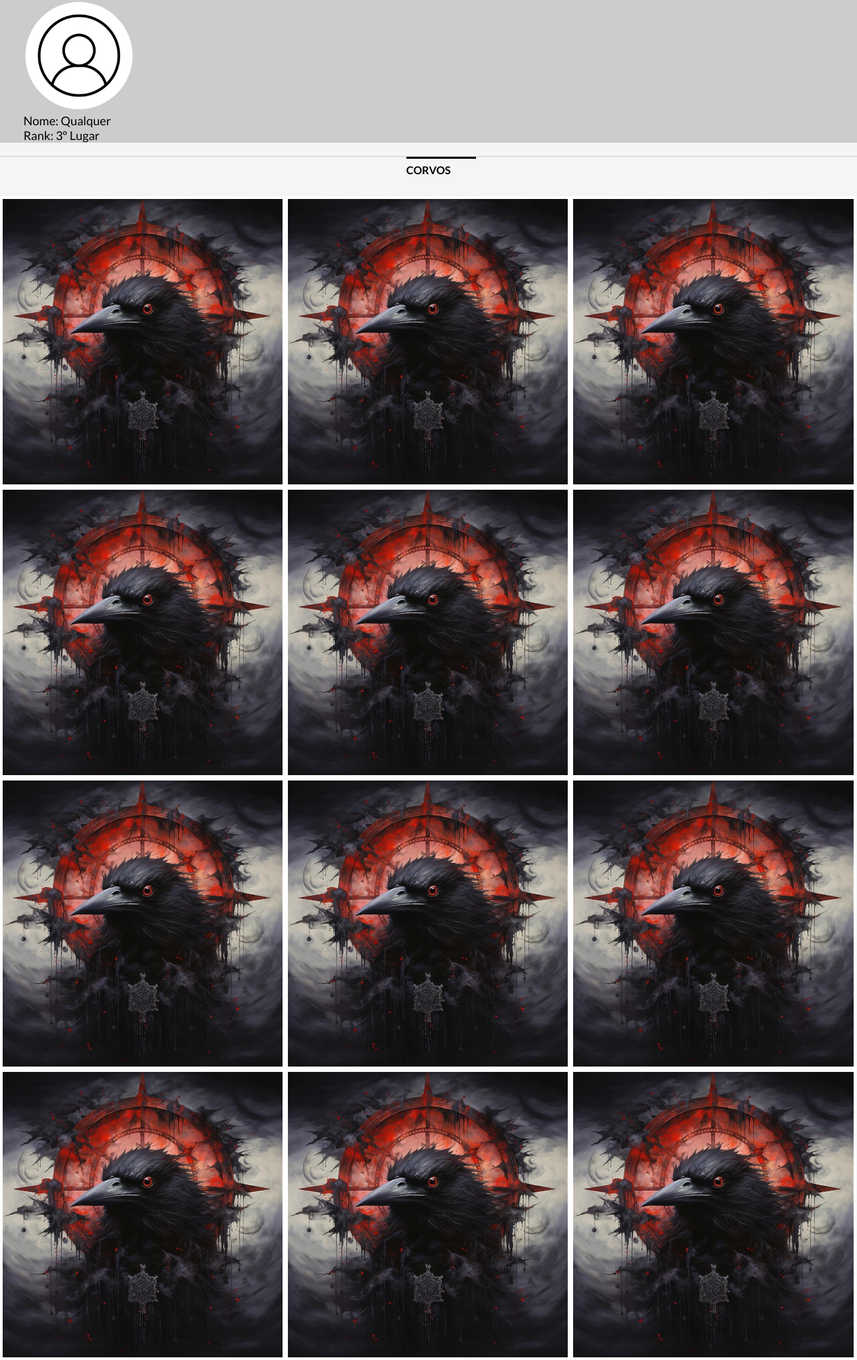
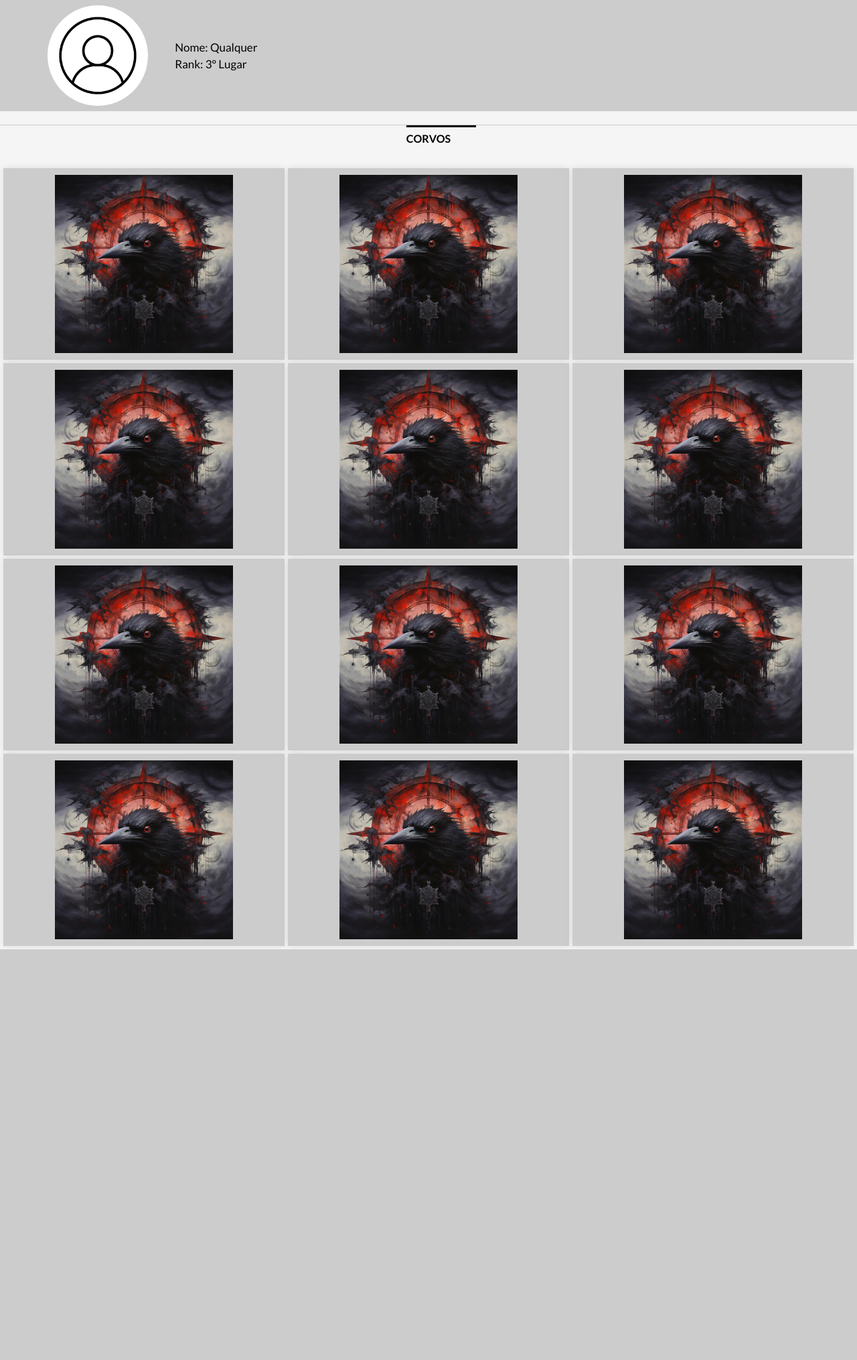
Before and after one commit to Prof-Rayner/TheCrows, a PHP site: page / in a window 1280 px wide. Shown: the whole page at 67% size. After the commit the page ends 1417 px from the top, so only its background shows below. Run offline with PHP 8.4, Linux system fonts and the light colour scheme; some libraries are stand-ins or nearby versions.

Commit message:
Modificações feitas

```diff
--- a/css/css-home/style.css
+++ b/css/css-home/style.css
@@ -6,85 +6,30 @@
     font-family: 'Lato';
 }
 
-/* .center{
-    max-width: 1100px;
-    padding: 0 2%;
-    margin: 0 auto;
-} */
-
-.clear{
-    clear: both;
-}
-
-
 body{
     background-color: rgb(245,245,245);
 }
 
-header{
-    background-color: white;
-    border-bottom: 1px solid #ccc   ;
-}
-
-header > .center{
+.perfil-descricao{
     display: flex;
-}
-
-
-
-.img-perfil-wraper{
-    padding: 0 35px;
-    display: inline-block;
+    background-color: #ccc;
+    padding: 8px;
+    align-items: center;
 }
 
 .img-perfil{
-    background-size: 100% 100%;
-    width: 55%;
-    padding-top: 55%;
+    width: 150px;
+    height: auto;
     border-radius: 50%;
-    border: 3px solid #ccc;
-    background-repeat: no-repeat;
-    padding: 80px;
-}
-
-.texto-perfil{
-    float: left;
-    width: 50%;
-}
-
-.nome-perfil span{
-    font-size: 23px;
-    font-weight: 300;
-}
-
-.nome-perfil a.btn{
-    text-decoration: none;
-    margin: 0 8px;
-    color: black;
-    border: 1px solid #dbdbdb;
-    padding: 4px 10px;
-}
-
-.nome-perfil a.icon{
-    text-decoration: none;
-    color: black;
-    font-size: 22px;
-}
-
-.info-perfil p {
     display: inline-block;
-    margin-right: 8px;
+    margin-left: 5%;
 }
 
 .descricao-perfil{
     list-style-type: none;
-    font-size: 18px;
-}
-
-.descricao-perfil p{
-    font-weight: 300;
-    font-size: 16px;
-    margin-top: 6px;
+    line-height: 150%;
+    font-size: 17px;
+    padding-left: 40px;
 }
 
 section.feed{
@@ -115,19 +60,22 @@ section.feed{
     position: relative;
 }
 
-.publicacao-single{
-    float: left;
-    width: 33.3%;
-    padding-top: 33.3%;
-    border: 4px solid white;
-    background-size: 100% 100%;
+.center {
+    display: grid;
+    grid-template-columns: repeat(3, auto);
+    gap: 5px;
+    padding: 5px;
 }
 
-.perfil-descricao{
+.card {
+    background-color: #ccc;
+    box-shadow: 0 0 10px rgba(0, 0, 0, .1);
     display: flex;
-    background-color: #ccc;
+    flex-direction: column;
+    align-items: center;
+    padding: 10px;
 }
 
-.img-perfil, h3, p{
-    display: inline-block;
+.publicacao-single {
+    width: 66.6%;
 }
--- a/index.html
+++ b/index.html
@@ -10,40 +10,61 @@
 
     <body>
         <section class="perfil-descricao">
-            <div class="center">
-                <div class="img-perfil-wraper">
-                    <div style="background-image: url('./assets/imagens/img-Home/imagemPerfil.jpg');" class="img-perfil"></div>
-                <ul class="descricao-perfil">
-                    <li>Nome: Qualquer</li>
-                    <li>Rank: 3º Lugar</li>
-                </ul><!--descricao-perfil-->
-        </section><!--perfil-descricao-->
+            <img src="./assets/imagens/img-Home/imagemPerfil.jpg" alt="Sua imagem de perfil" class="img-perfil">
+            <ul class="descricao-perfil">
+                <li>Nome: Qualquer</li>
+                <li>Rank: 3º Lugar</li>
+            </ul>
+        </section>
         <section class="feed">
-            <div style="max-width: 100%;" class="center">
+            <div style="max-width: 100%;">
                 <div class="line-feed">
                     <div aba="publicacoes" class="single-line-name">
                         <div style="display: block;" class="line-marcacao"></div>
                         <p style="font-weight: bold;">Corvos</p>
                     </div>
-                    </div>
                 </div>
             </div>
-        </section><!--feed-->
+        </section>
 
         <section id="publicacoes">
-            <div style="max-width: 1800px" class="center">
-                <div style="background-image: url('./assets/imagens/img-Home/CorvoGrid.jpg');" class="publicacao-single"></div>
-                <div style="background-image: url('./assets/imagens/img-Home/CorvoGrid.jpg');" class="publicacao-single"></div>
-                <div style="background-image: url('./assets/imagens/img-Home/CorvoGrid.jpg');" class="publicacao-single"></div>
-                <div style="background-image: url('./assets/imagens/img-Home/CorvoGrid.jpg');" class="publicacao-single"></div>
-                <div style="background-image: url('./assets/imagens/img-Home/CorvoGrid.jpg');" class="publicacao-single"></div>
-                <div style="background-image: url('./assets/imagens/img-Home/CorvoGrid.jpg');" class="publicacao-single"></div>
-                <div style="background-image: url('./assets/imagens/img-Home/CorvoGrid.jpg');" class="publicacao-single"></div>
-                <div style="background-image: url('./assets/imagens/img-Home/CorvoGrid.jpg');" class="publicacao-single"></div>
-                <div style="background-image: url('./assets/imagens/img-Home/CorvoGrid.jpg');" class="publicacao-single"></div>
-                <div style="background-image: url('./assets/imagens/img-Home/CorvoGrid.jpg');" class="publicacao-single"></div>
-                <div style="background-image: url('./assets/imagens/img-Home/CorvoGrid.jpg');" class="publicacao-single"></div>
-                <div style="background-image: url('./assets/imagens/img-Home/CorvoGrid.jpg');" class="publicacao-single"></div>
+            <div class="center">
+                <div class="card">
+                    <img src="./assets/imagens/img-Home/CorvoGrid.jpg" alt="Imagem de um corvo" class="publicacao-single">
+                </div>
+                <div class="card">
+                    <img src="./assets/imagens/img-Home/CorvoGrid.jpg" alt="Imagem de um corvo" class="publicacao-single">
+                </div>
+                <div class="card">
+                    <img src="./assets/imagens/img-Home/CorvoGrid.jpg" alt="Imagem de um corvo" class="publicacao-single">
+                </div>
+                <div class="card">
+                    <img src="./assets/imagens/img-Home/CorvoGrid.jpg" alt="Imagem de um corvo" class="publicacao-single">
+                </div>
+                <div class="card">
+                    <img src="./assets/imagens/img-Home/CorvoGrid.jpg" alt="Imagem de um corvo" class="publicacao-single">
+                </div>
+                <div class="card">
+                    <img src="./assets/imagens/img-Home/CorvoGrid.jpg" alt="Imagem de um corvo" class="publicacao-single">
+                </div>
+                <div class="card">
+                    <img src="./assets/imagens/img-Home/CorvoGrid.jpg" alt="Imagem de um corvo" class="publicacao-single">
+                </div>
+                <div class="card">
+                    <img src="./assets/imagens/img-Home/CorvoGrid.jpg" alt="Imagem de um corvo" class="publicacao-single">
+                </div>
+                <div class="card">
+                    <img src="./assets/imagens/img-Home/CorvoGrid.jpg" alt="Imagem de um corvo" class="publicacao-single">
+                </div>
+                <div class="card">
+                    <img src="./assets/imagens/img-Home/CorvoGrid.jpg" alt="Imagem de um corvo" class="publicacao-single">
+                </div>
+                <div class="card">
+                    <img src="./assets/imagens/img-Home/CorvoGrid.jpg" alt="Imagem de um corvo" class="publicacao-single">
+                </div>
+                <div class="card">
+                    <img src="./assets/imagens/img-Home/CorvoGrid.jpg" alt="Imagem de um corvo" class="publicacao-single">
+                </div>
             </div>
         </section>
     </body>
```
